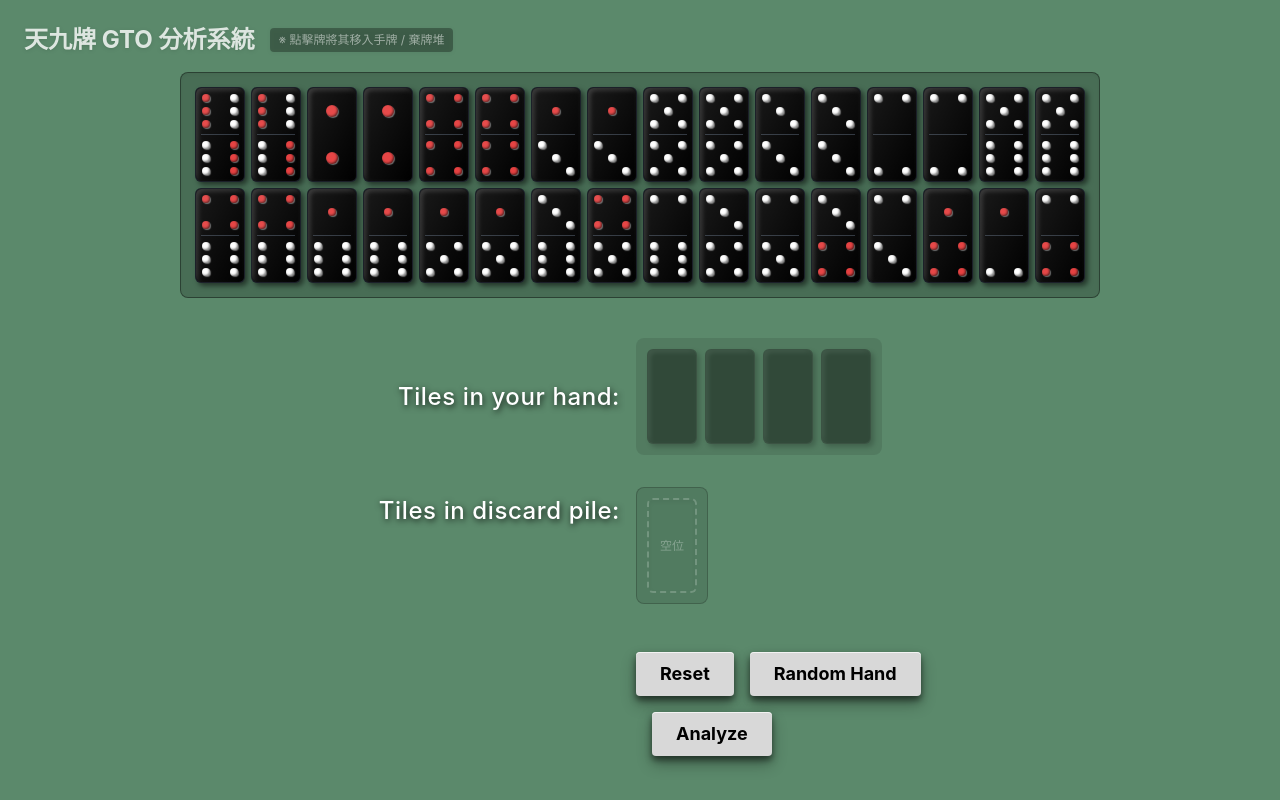
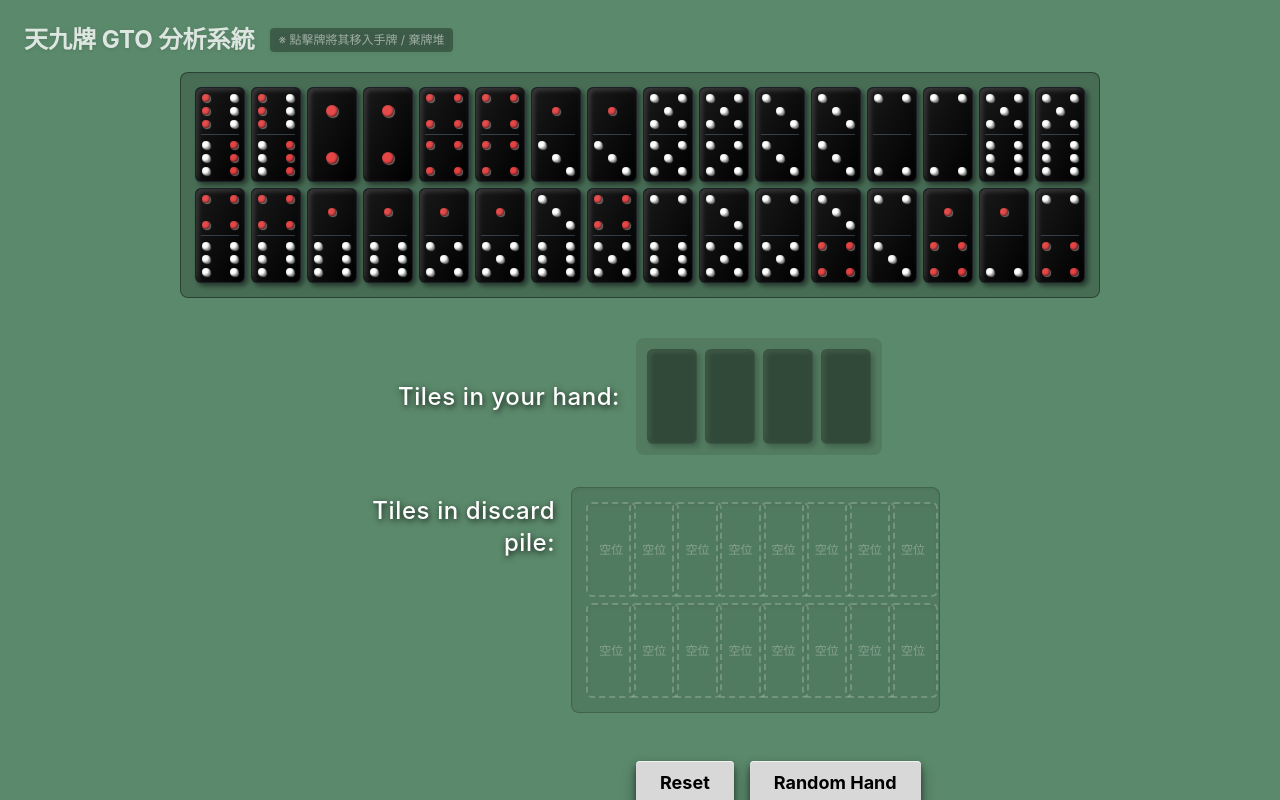
Before and after one commit to pan77775/pai_gow, a React (Vite) app: page / in a window 1280 px wide. Built offline with nearby package versions, Linux system fonts and the light colour scheme.

Commit message:
style(ui): refactor discard pile to use a 2x8 grid layout with consistent tile placeholders to match the unallocated tile grid

```diff
--- a/src/App.jsx
+++ b/src/App.jsx
@@ -100,18 +100,19 @@ function App() {
             <h2 className="text-lg lg:text-2xl w-full sm:w-[280px] text-center xl:text-right text-white drop-shadow-[1px_2px_3px_rgba(0,0,0,0.8)] font-medium tracking-wide mt-0 sm:mt-2">
               Tiles in discard pile:
             </h2>
-            <div className="flex flex-wrap max-w-[320px] lg:max-w-[480px] gap-1 bg-black/10 p-2 rounded-lg border border-black/20 min-h-[50px] lg:min-h-[115px] justify-center lg:justify-start mx-auto xl:mx-0">
+            <div className="grid grid-cols-8 gap-[2px] bg-black/10 p-2 lg:p-3 rounded-lg border border-black/20 w-max mx-auto xl:mx-0 shadow-inner">
               {discardPile.map(tile => (
                 <Tile key={`d-${tile.id}`} tile={tile} onClick={() => handleTileClick(tile, 'discard')} />
               ))}
-              {discardPile.length < 16 && (
+              {Array.from({ length: Math.max(0, 16 - discardPile.length) }).map((_, i) => (
                 <div
-                  className="w-[35px] h-[66.5px] lg:w-[50px] lg:h-[95px] rounded-md border-2 border-dashed border-white/20 hover:bg-black/20 m-[1px] sm:m-[2px] flex items-center justify-center text-white/30 text-xs cursor-pointer shadow-inner transition-colors"
+                  key={`empty-d-${i}`}
+                  className="w-[35px] h-[66.5px] lg:w-[50px] lg:h-[95px] rounded-md border-2 border-dashed border-white/20 hover:bg-black/20 m-[1px] sm:m-[2px] flex items-center justify-center text-white/30 text-[10px] lg:text-xs cursor-pointer shadow-inner transition-colors"
                   onClick={() => alert("從上方未分配區點擊加入")}
                 >
                   空位
                 </div>
-              )}
+              ))}
             </div>
           </div>
 
```
